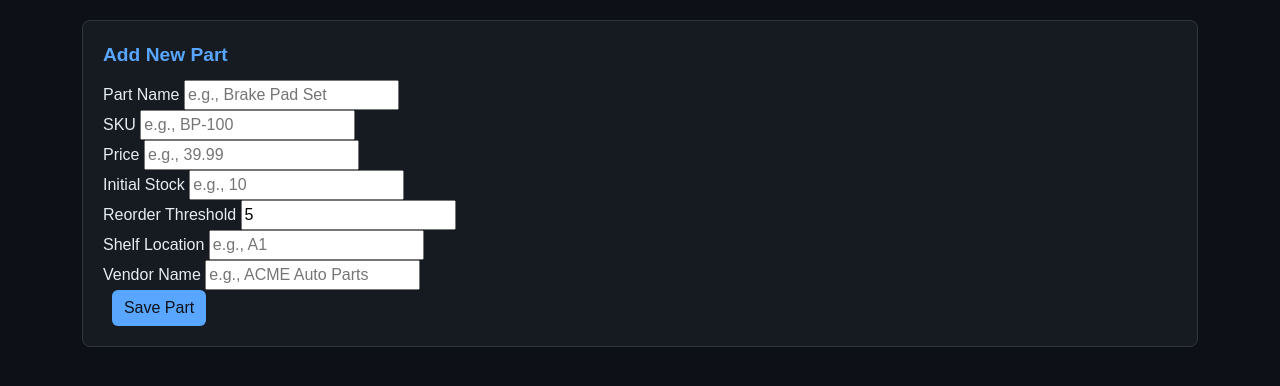
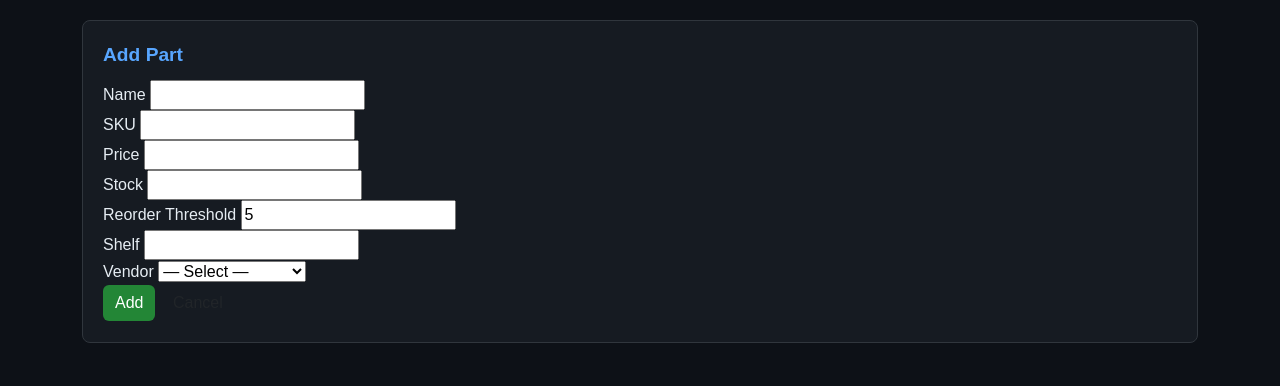
Before and after one commit to clryan86/GearShiftSystems, a Flask app: page /parts/add in a window 1280 px wide. Shown: the top 386 px of the page. Run offline with Flask 3, Linux system fonts and the light colour scheme.

Commit message:
vendor fixes

```diff
--- a/Templates/add_part.html
+++ b/Templates/add_part.html
@@ -1,50 +1,62 @@
 {% extends "base.html" %}
 {% block content %}
 <div class="card">
-    <div class="title">Add New Part</div>
-    <form method="post" action="{{ url_for('add_part') }}">
-      <div class="row">
-        <div>
-          <label for="name">Part Name</label>
-          <input id="name" name="name" placeholder="e.g., Brake Pad Set" required>
-        </div>
-        <div>
-          <label for="sku">SKU</label>
-          <input id="sku" name="sku" placeholder="e.g., BP-100" required>
-        </div>
+  <div class="title">Add Part</div>
+
+  <form method="post" class="form-grid">
+
+    <div class="form-row">
+      <label for="name">Name</label>
+      <input id="name" name="name" class="input" required
+             value="{{ (form.get('name') if form else '') | default('', true) }}">
     </div>
 
-      <div class="row">
-        <div>
-          <label for="price">Price</label>
-          <input id="price" name="price" type="number" step="0.01" min="0" placeholder="e.g., 39.99">
-        </div>
-        <div>
-          <label for="stock">Initial Stock</label>
-          <input id="stock" name="stock" type="number" min="0" placeholder="e.g., 10">
-        </div>
+    <div class="form-row">
+      <label for="sku">SKU</label>
+      <input id="sku" name="sku" class="input" required
+             value="{{ (form.get('sku') if form else '') | default('', true) }}">
     </div>
 
-      <div class="row">
-        <div>
-          <label for="reorder_threshold">Reorder Threshold</label>
-          <input id="reorder_threshold" name="reorder_threshold" type="number" min="0" value="5">
-        </div>
-        <div>
-          <label for="shelf_location">Shelf Location</label>
-          <input id="shelf_location" name="shelf_location" placeholder="e.g., A1">
-        </div>
+    <div class="form-row">
+      <label for="price">Price</label>
+      <input id="price" name="price" type="number" step="0.01" class="input"
+             value="{{ (form.get('price') if form else '') | default('', true) }}">
     </div>
 
-      <div class="row">
-        <div>
-          <label for="vendor_name">Vendor Name</label>
-          <input id="vendor_name" name="vendor_name" placeholder="e.g., ACME Auto Parts">
+    <div class="form-row">
+      <label for="stock">Stock</label>
+      <input id="stock" name="stock" type="number" class="input"
+             value="{{ (form.get('stock') if form else '') | default('', true) }}">
     </div>
-        <div>
-          <label>&nbsp;</label>
-          <button class="btn btn-accent" type="submit">Save Part</button>
+
+    <div class="form-row">
+      <label for="reorder_threshold">Reorder Threshold</label>
+      <input id="reorder_threshold" name="reorder_threshold" type="number" class="input"
+             value="{{ (form.get('reorder_threshold') if form else '5') | default('5', true) }}">
     </div>
+
+    <div class="form-row">
+      <label for="shelf_location">Shelf</label>
+      <input id="shelf_location" name="shelf_location" class="input"
+             value="{{ (form.get('shelf_location') if form else '') | default('', true) }}">
+    </div>
+
+    <div class="form-row">
+      <label for="vendor_id">Vendor</label>
+      <select id="vendor_id" name="vendor_id" class="input">
+        <option value="">— Select —</option>
+        {% for v in vendors %}
+          <option value="{{ v.id }}"
+            {% if form and (form.get('vendor_id')|int == v.id) %}selected{% endif %}>
+            {{ v.name }}
+          </option>
+        {% endfor %}
+      </select>
+    </div>
+
+    <div class="form-actions">
+      <button class="btn btn-primary" type="submit">Add</button>
+      <a class="btn" href="{{ url_for('list_parts') }}">Cancel</a>
     </div>
   </form>
 </div>
--- a/app.py
+++ b/app.py
@@ -1,5 +1,7 @@
 import os
 from flask import Flask, render_template, request, redirect, url_for, flash, Response
+from sqlalchemy.exc import IntegrityError
+from sqlalchemy.orm import joinedload
 from models import db, Part, Vendor
 from paypal_mini import paypal_bp   # <-- [NEW] import the PayPal blueprint
 
@@ -19,10 +21,8 @@ def create_app():
     db.init_app(app)
 
     # ---- PayPal (minimal) ----------------------------------------------
-    # Defaults so it works out-of-the-box. Set PAYPAL_CLIENT_ID in env to override.
     app.config.setdefault("PAYPAL_ENV", "sandbox")
     app.config.setdefault("PAYPAL_CLIENT_ID", os.getenv("PAYPAL_CLIENT_ID", "sb"))
-    # Register the /buy/<part_id> route provided by paypal_mini.py
     if "paypal" not in app.blueprints:
         app.register_blueprint(paypal_bp)
     # --------------------------------------------------------------------
@@ -45,7 +45,6 @@ def create_app():
         Ensure templates/contact.html exists.
         """
         if request.method == "POST":
-            # Example placeholder: flash a message or persist the submission.
             flash("Thanks! Your message was received.", "success")
             return redirect(url_for("contact"))
         return render_template("contact.html")
@@ -55,9 +54,12 @@ def create_app():
     # -----------------------------
     @app.route("/parts", methods=["GET"])
     def list_parts():
-        """List parts, with optional low-stock filter via ?low=1."""
+        """
+        List parts, with optional low-stock filter via ?low=1.
+        Eager-load vendor so the template can safely show vendor names.
+        """
         low_only = request.args.get("low", type=int)
-        q = Part.query
+        q = Part.query.options(joinedload(Part.vendor))  # <-- eager-load
         if low_only == 1:
             q = q.filter(Part.stock <= Part.reorder_threshold)
         parts = q.order_by(Part.name.asc()).all()
@@ -66,60 +68,94 @@ def create_app():
     @app.route("/parts/add", methods=["GET", "POST"])
     def add_part():
         if request.method == "POST":
-            try:
-                price = float(request.form.get("price", "0") or 0)
-                stock = int(request.form.get("stock", "0") or 0)
-                threshold = int(request.form.get("reorder_threshold", "5") or 5)
-            except ValueError:
-                flash("Invalid number in Price/Stock/Threshold.", "warning")
-                return redirect(url_for("add_part"))
+            # Parse numbers safely
+            def _i(v, d=0):
+                try: return int(v)
+                except (TypeError, ValueError): return d
+            def _f(v, d=0.0):
+                try: return float(v)
+                except (TypeError, ValueError): return d
 
-            vendor_id = request.form.get("vendor_id")
-            vendor_id = int(vendor_id) if vendor_id else None
+            name = (request.form.get("name") or "").strip()
+            sku = (request.form.get("sku") or "").strip()
+
+            # PRE-CHECK: avoid IntegrityError on duplicate SKUs
+            if Part.query.filter_by(sku=sku).first():
+                flash(f"SKU '{sku}' already exists. Use Edit or choose another SKU.", "warning")
+                vendors = Vendor.query.order_by(Vendor.name.asc()).all()
+                # Re-render with the user’s input preserved
+                return render_template("add_part.html", vendors=vendors, form=request.form)
+
+            price = _f(request.form.get("price", "0"))
+            stock = _i(request.form.get("stock", "0"))
+            threshold = _i(request.form.get("reorder_threshold", "5"), 5)
+            shelf = (request.form.get("shelf_location") or "").strip()
+
+            vendor_id_raw = request.form.get("vendor_id")
+            vendor_id = _i(vendor_id_raw, d=None) if vendor_id_raw else None
 
             p = Part(
-                name=request.form["name"].strip(),
-                sku=request.form["sku"].strip(),
+                name=name,
+                sku=sku,
                 price=price,
                 stock=stock,
-                shelf_location=(request.form.get("shelf_location") or "").strip(),
+                shelf_location=shelf,
                 reorder_threshold=threshold,
                 vendor_id=vendor_id,
             )
             db.session.add(p)
-            db.session.commit()
-            flash("Part added!", "success")
-            return redirect(url_for("list_parts"))
+            try:
+                db.session.commit()
+                flash("Part added!", "success")
+                return redirect(url_for("list_parts"))
+            except IntegrityError:
+                db.session.rollback()
+                flash("Database error while adding part.", "danger")
+                vendors = Vendor.query.order_by(Vendor.name.asc()).all()
+                return render_template("add_part.html", vendors=vendors, form=request.form)
 
         vendors = Vendor.query.order_by(Vendor.name.asc()).all()
-        return render_template("add_part.html", vendors=vendors)
+        return render_template("add_part.html", vendors=vendors, form={})
 
     @app.route("/parts/<int:part_id>/edit", methods=["GET", "POST"])
     def edit_part(part_id):
         part = Part.query.get_or_404(part_id)
 
         if request.method == "POST":
-            try:
-                part.price = float(request.form.get("price", "0") or 0)
-                part.stock = int(request.form.get("stock", "0") or 0)
-                part.reorder_threshold = int(request.form.get("reorder_threshold", "5") or 5)
-            except ValueError:
-                flash("Invalid number in Price/Stock/Threshold.", "warning")
-                return redirect(url_for("edit_part", part_id=part.id))
+            # Parse numbers safely
+            def _i(v, d=0):
+                try: return int(v)
+                except (TypeError, ValueError): return d
+            def _f(v, d=0.0):
+                try: return float(v)
+                except (TypeError, ValueError): return d
 
-            part.name = request.form["name"].strip()
-            part.sku = request.form["sku"].strip()
+            name = (request.form.get("name") or "").strip()
+            new_sku = (request.form.get("sku") or "").strip()
+
+            # Prevent changing to a SKU used by *another* part
+            exists = Part.query.filter(Part.id != part.id, Part.sku == new_sku).first()
+            if exists:
+                flash(f"SKU '{new_sku}' is already used by another part.", "warning")
+                vendors = Vendor.query.order_by(Vendor.name.asc()).all()
+                return render_template("edit_part.html", part=part, vendors=vendors, form=request.form)
+
+            part.name = name
+            part.sku = new_sku
+            part.price = _f(request.form.get("price", "0"))
+            part.stock = _i(request.form.get("stock", "0"))
+            part.reorder_threshold = _i(request.form.get("reorder_threshold", "5"), 5)
             part.shelf_location = (request.form.get("shelf_location") or "").strip()
 
-            vendor_id = request.form.get("vendor_id")
-            part.vendor_id = int(vendor_id) if vendor_id else None
+            vendor_id_raw = request.form.get("vendor_id")
+            part.vendor_id = _i(vendor_id_raw, d=None) if vendor_id_raw else None
 
             db.session.commit()
             flash("Part updated.", "success")
             return redirect(url_for("list_parts"))
 
         vendors = Vendor.query.order_by(Vendor.name.asc()).all()
-        return render_template("edit_part.html", part=part, vendors=vendors)
+        return render_template("edit_part.html", part=part, vendors=vendors, form=None)
 
     @app.route("/parts/<int:part_id>/delete", methods=["POST"])
     def delete_part(part_id):
@@ -131,8 +167,12 @@ def create_app():
 
     @app.route("/parts/export", methods=["GET"])
     def export_parts():
-        """Stream a CSV export of all parts."""
-        parts = Part.query.order_by(Part.name.asc()).all()
+        """Stream a CSV export of all parts (with vendor names)."""
+        parts = (
+            Part.query.options(joinedload(Part.vendor))
+            .order_by(Part.name.asc())
+            .all()
+        )
 
         def generate():
             yield "name,sku,price,stock,reorder_threshold,shelf_location,vendor\n"
@@ -194,19 +234,19 @@ def create_app():
         POST: compute draft reorder (flash summary), redirect to parts.
         GET: show a simple draft page listing low-stock items.
         """
-        low = Part.query.filter(Part.stock <= Part.reorder_threshold).all()
+        low = Part.query.options(joinedload(Part.vendor)).filter(
+            Part.stock <= Part.reorder_threshold
+        ).all()
 
         if request.method == "GET":
             return render_template("reorder_draft.html", items=low)
 
-        # POST path
         if not low:
             flash("No low-stock items detected. Inventory looks healthy!", "success")
             return redirect(url_for("index"))
 
         suggestions = []
         for p in low:
-            # naive target: 2x threshold, at least +1 beyond current
             target = max((p.reorder_threshold or 0) * 2, (p.stock or 0) + 1)
             suggested = max(target - (p.stock or 0), 1)
             suggestions.append((p, suggested))
```
Also changed, not shown: Templates/parts_list.html (+61 -26 lines), app.db. Lines whose indentation alone changed are shown as unchanged.
